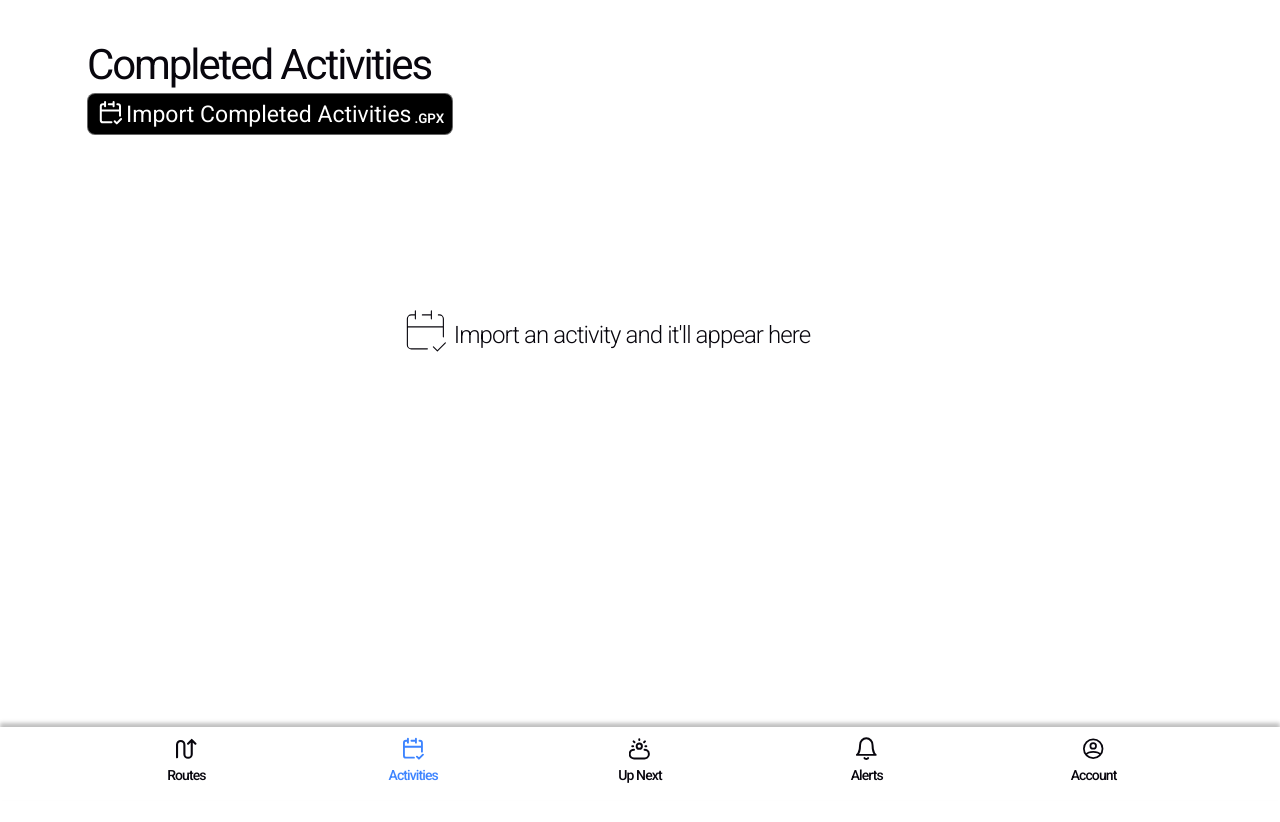
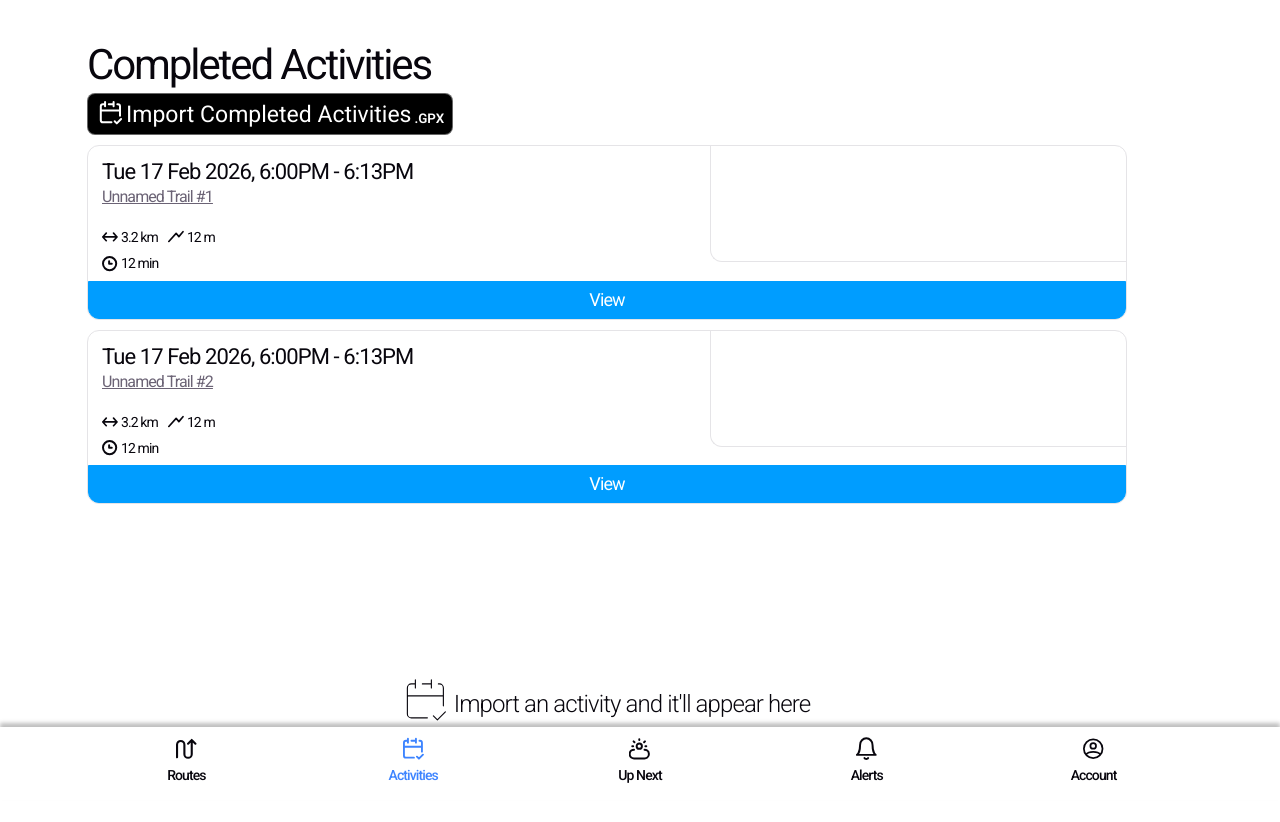
Before and after one commit to s0urcedev/gui-weather-app-trail-runners, a React (Vite) app: page /activities in a window 1280 px wide. Shown: the top 822 px of the page. Before the commit the page ends 800 px from the top, so only its background shows below. Built offline with nearby package versions, Linux system fonts and the light colour scheme.

Commit message:
ActivityItem; Updated Activities Page Template

```diff
--- /dev/null
+++ b/src/components/ActivityItem.css
@@ -0,0 +1,107 @@
+.activity-item {
+  width: 100%;
+  border: 1px solid var(--border);
+  border-radius: 12px;
+  background: var(--bg);
+  padding: 0px;
+  box-sizing: border-box;
+  display: flex;
+  flex-direction: column;
+  gap: 4px;
+}
+
+.activity-item-main {
+  display: flex;
+  display: flex;
+  flex-wrap: wrap;
+  gap: 12px;
+}
+
+.activity-item-details {
+  display: flex;
+  flex-direction: column;
+  align-items: flex-start;
+  text-align: left;
+  flex: 1;
+  min-width: 0;
+  padding: 14px 14px 0px 14px;
+}
+
+.activity-item-name {
+  margin: 0;
+  color: var(--text-h);
+  font-size: 22px;
+  line-height: 1.1;
+  font-weight: 400;
+  min-height: 22px;
+}
+
+.activity-item-location {
+  margin: 0;
+  color: var(--text);
+  font-size: 16px;
+  transition: opacity 0.25s;
+}
+
+.activity-item-location:hover {
+  opacity: 0.6;
+}
+
+.activity-item-metrics {
+  margin-top: 14px;
+  display: flex;
+  gap: 0px 10px;
+  flex-direction: row;
+  flex-wrap: wrap;
+  width: 150px;
+}
+
+.activity-item-metric {
+  display: inline-flex;
+  align-items: center;
+  gap: 3px;
+  color: var(--text-h);
+  font-size: 14px;
+  white-space: nowrap;
+}
+
+.activity-item-metric-icon {
+  width: 16px;
+  height: 16px;
+  display: block;
+  flex-shrink: 0;
+}
+
+.activity-item-map-holder {
+  flex-shrink: 0;
+  min-width: 52px;
+  height: 115px;
+  min-width: 95px;
+  width: 40%;
+  border-radius: 0px 12px;
+  font-weight: 700;
+  display: flex;
+  align-items: center;
+  justify-content: center;
+  border-left: 1px solid var(--border);
+  border-bottom: 1px solid var(--border);
+}
+
+.activity-item-link {
+  width: 100%;
+  border-radius: 0px 0px 11px 11px;
+  padding: 5px 0px;
+  box-sizing: border-box;
+  border: 1px solid #009DFF;
+  color: white;
+  background: transparent;
+  text-decoration: none;
+  font-weight: 400;
+  text-align: center;
+  transition: opacity 0.2s;
+  background-color: #009DFF;
+}
+
+.activity-item-link:hover {
+  opacity: 0.7;
+}
--- /dev/null
+++ b/src/components/ActivityItem.tsx
@@ -0,0 +1,51 @@
+import './ActivityItem.css'
+import ClockIcon from './icons/ClockIcon'
+import HorizontalArrowsIcon from './icons/HorizontalArrowsIcon'
+import LineUpwardIcon from './icons/LineUpwardIcon'
+
+type ActivityItemProps = {
+	name: string
+	trailID: string | number
+	trailName: string
+	distance: number
+	height: number
+	time: number
+	activityID: string | number
+}
+
+export function ActivityItem({ name, trailID, trailName, distance, height, time, activityID }: ActivityItemProps) {
+	return (
+		<article className="activity-item" aria-label={`Activity ${name}`}>
+			<div className="activity-item-main">
+				<div className="activity-item-details">
+					<h3 className="activity-item-name">{name}</h3>
+					<a className="activity-item-location" href={`/routes/${trailID}`}>
+						{trailName}
+					</a>
+
+					<div className="activity-item-metrics" aria-label="Activity stats">
+						<div className="activity-item-metric">
+							<HorizontalArrowsIcon size={16} className="activity-item-metric-icon" />
+							<span>{distance} km</span>
+						</div>
+						<div className="activity-item-metric">
+							<LineUpwardIcon size={16} className="activity-item-metric-icon" />
+							<span>{height} m</span>
+						</div>
+						<div className="activity-item-metric">
+							<ClockIcon size={16} className="activity-item-metric-icon" />
+							<span>{time} min</span>
+						</div>
+					</div>
+				</div>
+
+				<div className="activity-item-map-holder" aria-label={`Activity ID ${activityID}`}>
+				</div>
+			</div>
+
+			<a className="activity-item-link" href={`/activities/${activityID}`}>
+				View
+			</a>
+		</article>
+	)
+}
--- a/src/pages/ActivitiesPage.tsx
+++ b/src/pages/ActivitiesPage.tsx
@@ -1,3 +1,4 @@
+import { ActivityItem } from '../components/ActivityItem';
 import CalWithTickIcon from '../components/icons/CalWithTickIcon';
 import { ImportGPXButton } from '../components/ImportGPXButton';
 import { ImportPlaceholder } from '../components/ImportPlaceholder';
@@ -8,6 +9,27 @@ function ActivitiesPage() {
       <h1>Completed Activities</h1>
       <ImportGPXButton text="Import Completed Activities" icon={<CalWithTickIcon />} />
 
+    <div className="items-list">
+        <ActivityItem
+            name="Tue 17 Feb 2026, 6:00PM - 6:13PM"
+            trailID="001"
+            trailName="Unnamed Trail #1"
+            distance={3.2}
+            height={12}
+            time={12}
+            activityID="001"
+        />
+        <ActivityItem
+            name="Tue 17 Feb 2026, 6:00PM - 6:13PM"
+            trailID="002"
+            trailName="Unnamed Trail #2"
+            distance={3.2}
+            height={12}
+            time={12}
+            activityID="002"
+        />
+    </div>
+
     <ImportPlaceholder icon={<CalWithTickIcon />} text="Import an activity and it'll appear here" />
     </div>
   )
```
